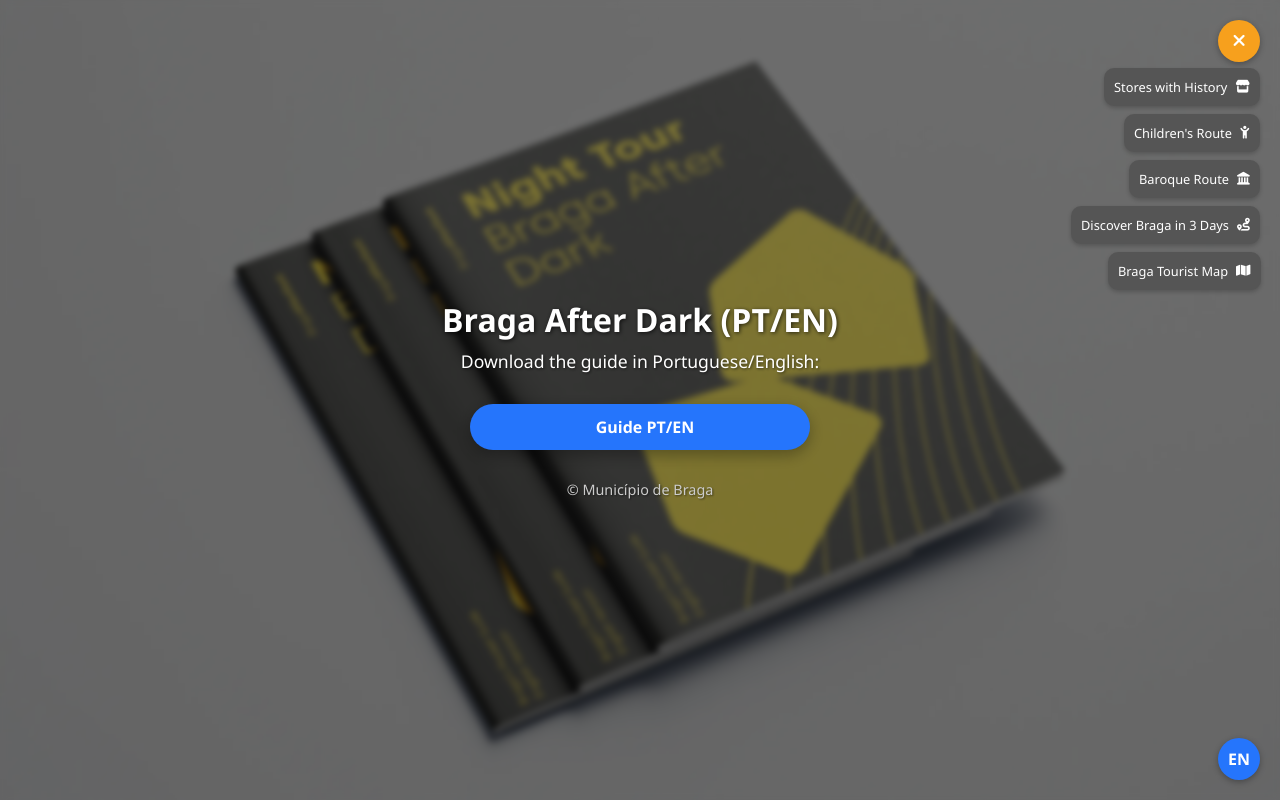
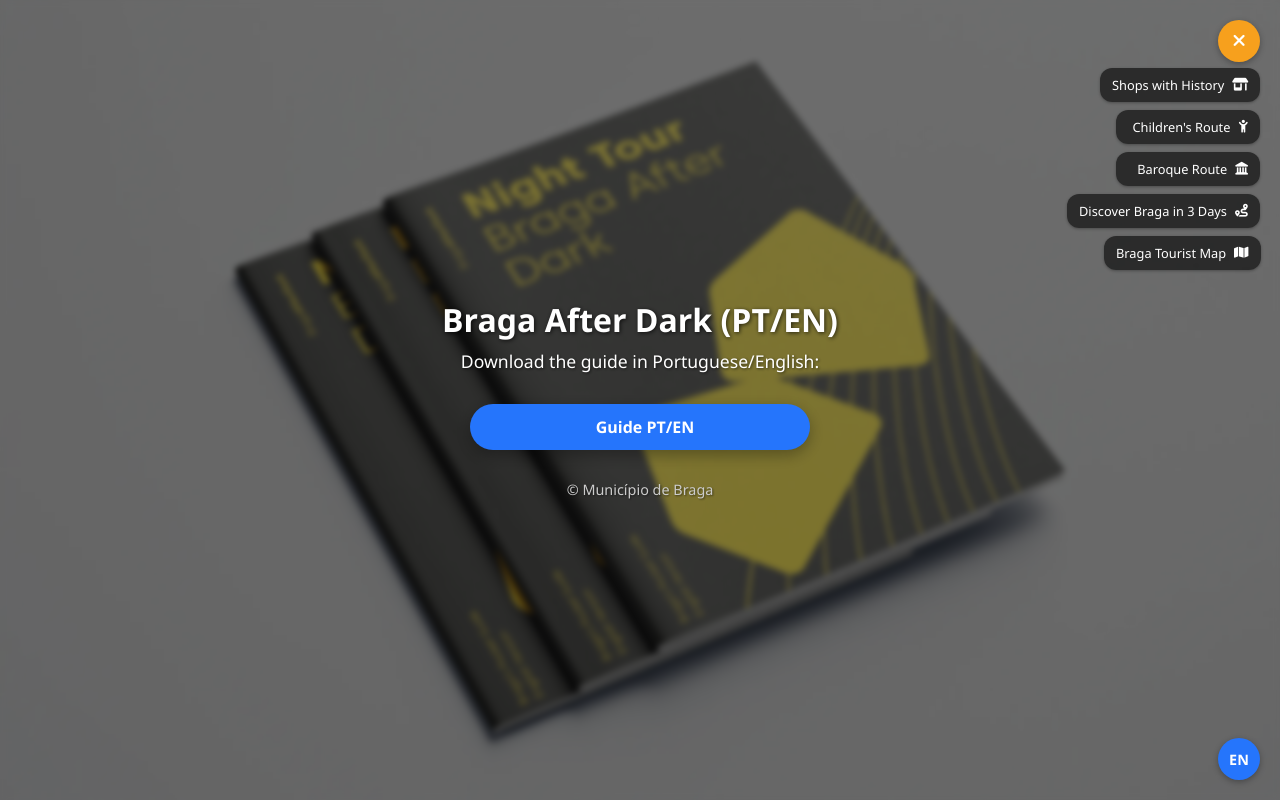
Before and after one commit to Bragatur/bragaafterdark, a plain HTML site: page index.html in a window 1280 px wide. Both pictures are taken after a click on the element 1239 px from the left and 41 px from the top of the page. Drawn offline with Linux system fonts and the light colour scheme; some icons are missing.

Commit message:
Refactor index.html for layout and language features
Refactor HTML structure and styles for improved layout and functionality, including updates to language selection and menu options.

```diff
--- a/index.html
+++ b/index.html
@@ -15,6 +15,7 @@
       padding: 0;
       height: 100%;
       font-family: "Segoe UI", sans-serif;
+      /* Imagem de fundo ORIGINAL mantida */
       background: url('https://raw.githubusercontent.com/Bragatur/bragaafterdark/refs/heads/main/roteiro_noite.webp') no-repeat center center fixed;
       background-size: cover;
       color: white;
@@ -65,6 +66,7 @@
       text-shadow: 1px 1px 3px rgba(0, 0, 0, 0.6);
     }
 
+    /* Estilo do botão principal copiado de mapas.html */
     .link-button {
       display: flex;
       align-items: center;
@@ -101,111 +103,105 @@
       text-shadow: 1px 1px 2px rgba(0, 0, 0, 0.5);
     }
 
-    /* ESTILOS DO MENU FLUTUANTE (Botão e Opções) */
-    .floating-menu-dropdown {
+    /* --- INÍCIO: Estilos do Novo Menu Flutuante (Canto Superior Direito) --- */
+
+    .menu-dropdown { /* Alterado de .floating-menu-dropdown para .menu-dropdown */
       position: fixed;
       top: 20px;
       right: 20px;
-      z-index: 1000;
+      z-index: 1001;
       display: flex;
       flex-direction: column;
-      align-items: flex-end; /* Alinhar tudo à direita */
+      align-items: flex-end;
       opacity: 0;
-      transform: translateY(-20px); /* Ajustar a animação para vir de cima */
-      animation: floatIn 1s ease forwards;
+      transform: translateY(-20px);
+      animation: floatInTop 1s ease forwards;
     }
 
-    @keyframes floatIn {
+    @keyframes floatInTop {
       from { opacity: 0; transform: translateY(-20px); }
       to { opacity: 1; transform: translateY(0); }
     }
 
-    .menu-main {
-      display: flex;
-      flex-direction: column;
-      align-items: flex-end;
-    }
-
-    #menu-toggler {
+    /* NOVO ESTILO DO BOTÃO DE MENU (como roteiro Barroco_v4) */
+    .menu-icon {
       width: 42px;
       height: 42px;
       border-radius: 50%;
-      background-color: #f7a01d;
+      background-color: #f7a01d; /* Cor Laranja/Âmbar copiada */
       color: #fff;
       display: flex;
       align-items: center;
       justify-content: center;
-      font-weight: bold;
       font-size: 1.1rem;
       cursor: pointer;
       box-shadow: 0 2px 6px rgba(0, 0, 0, 0.3);
       transition: transform 0.3s ease, background-color 0.3s ease;
     }
 
-    #menu-toggler:hover {
+    .menu-icon:hover {
       transform: scale(1.1);
-      background-color: #e6911c;
+      background-color: #e6911c; /* Laranja mais escuro no hover copiado */
     }
 
     .menu-options {
       display: none;
-      align-items: flex-end; /* Garantir alinhamento à direita para aparecer debaixo do botão */
       flex-direction: column;
       gap: 8px;
       margin-top: 6px;
+      align-items: flex-end;
     }
 
     .menu-options.show {
       display: flex;
-      animation: fadeSlide 0.4s ease forwards;
+      animation: fadeSlideDown 0.4s ease forwards;
     }
 
+    /* NOVO ESTILO DOS LINKS DO MENU (com ícone à direita) copiado de mapas.html */
     .menu-option-link {
       display: flex;
       align-items: center;
-      /* Alterado para alinhar o conteúdo à direita, pois o ícone está no final */
-      justify-content: flex-end;
-      padding: 10px;
-      width: fit-content; /* Ajusta a largura ao conteúdo */
-      border-radius: 10px;
-      background-color: #555;
+      justify-content: flex-end; /* Alinhar à direita (texto esq, ícone dir) */
+      gap: 8px; /* Espaçamento entre texto e ícone */
+
+      background-color: rgba(0, 0, 0, 0.6);
       color: #fff;
       font-size: 0.8rem;
+      padding: 8px 12px;
+      border-radius: 12px;
+      text-align: right;
       text-decoration: none;
-      box-shadow: 0 2px 4px rgba(0, 0, 0, 0.2);
+      white-space: nowrap;
+      transition: background-color 0.3s, transform 0.2s;
+      box-shadow: 0 1px 3px rgba(0, 0, 0, 0.3);
       opacity: 0;
       transform: translateY(-10px);
-      animation: optionPop 0.35s ease forwards;
-      transition: background-color 0.3s;
-      margin-left: auto; /* Empurra o link para a direita dentro do seu contentor */
+      animation: optionPopDown 0.35s ease forwards;
+      min-width: 120px;
     }
 
-    .menu-options.show .menu-option-link:nth-last-child(n) {
-        animation-delay: calc(0.05s * var(--i));
+    .menu-option-link:hover {
+        background-color: rgba(0, 0, 0, 0.8);
+        transform: scale(1.05);
     }
 
-
-    .menu-option-link:hover {
-        background-color: #333;
-    }
-
-    @keyframes fadeSlide {
+    @keyframes fadeSlideDown {
       from { opacity: 0; transform: translateY(-10px); }
       to { opacity: 1; transform: translateY(0); }
     }
 
-    @keyframes optionPop {
-      0% { opacity: 0; transform: translateY(-10px) scale(0.9); }
+    @keyframes optionPopDown {
+      0% { opacity: 0; transform: translateY(-10px) scale(0.8); }
       100% { opacity: 1; transform: translateY(0) scale(1); }
     }
 
-    /* Estilo para o ícone (agora ele está sempre depois do texto) */
-    .menu-option-link i {
-        margin-left: 8px; /* Adiciona espaço à esquerda do ícone */
-        /* Removido: margin-right: 8px; */
+    .menu-options.show .menu-option-link:nth-child(n) {
+      animation-delay: calc(0.05s * var(--i));
     }
 
-    /* Botão de idioma (inferior direito) - NOVOS ESTILOS */
+    /* --- FIM: Estilos do Novo Menu Flutuante --- */
+
+    /* Botão flutuante de idiomas com legenda horizontal copiado de mapas.html */
     .lang-dropdown {
       position: fixed;
       bottom: 20px;
@@ -219,6 +215,17 @@
       animation: floatIn 1s ease forwards;
     }
 
+    @keyframes floatIn {
+      from { opacity: 0; transform: translateY(20px); }
+      to { opacity: 1; transform: translateY(0); }
+    }
+
+    .lang-main {
+      display: flex;
+      flex-direction: column;
+      align-items: center;
+    }
+
     .lang-icon {
       width: 42px;
       height: 42px;
@@ -229,6 +236,7 @@
       align-items: center;
       justify-content: center;
       font-weight: bold;
+      font-size: 0.9rem;
       cursor: pointer;
       box-shadow: 0 2px 6px rgba(0, 0, 0, 0.3);
       transition: transform 0.3s ease, background-color 0.3s ease;
@@ -248,14 +256,34 @@
 
     .lang-options.show {
       display: flex;
-      animation: fadeSlideDown 0.4s ease forwards;
+      animation: fadeSlide 0.4s ease forwards;
     }
 
-    @keyframes fadeSlideDown {
+    /* Adicionado estilo para as opções de idioma */
+    .lang-options .lang-icon {
+      width: 38px;
+      height: 38px;
+      font-size: 0.8rem;
+      background-color: #555;
+      opacity: 0;
+      transform: translateY(10px);
+      animation: optionPop 0.35s ease forwards;
+    }
+
+    @keyframes fadeSlide {
       from { opacity: 0; transform: translateY(10px); }
       to { opacity: 1; transform: translateY(0); }
     }
 
+    /* Adicionado Keyframes para opção de idioma */
+    @keyframes optionPop {
+      0% { opacity: 0; transform: translateY(10px) scale(0.8); }
+      100% { opacity: 1; transform: translateY(0) scale(1); }
+    }
+
+    .lang-options.show .lang-icon:nth-child(n) {
+      animation-delay: calc(0.05s * var(--i));
+    }
 
   </style>
 </head>
@@ -276,7 +304,7 @@
     </main>
   </div>
 
-  <div class="floating-menu-dropdown">
+  <div class="menu-dropdown">
     <div class="menu-main">
       <div id="menu-toggler" class="menu-icon"><i class="fa-solid fa-bars"></i></div>
     </div>
@@ -306,56 +334,57 @@
       fr: "https://visitbraga.travel/wp-content/uploads/2025/06/Roteiro-Braga-After-Dark.pdf"
     };
 
+    // Ícones padronizados (copiados de rot_3_dias.html e mapas.html)
     const menuIcons = {
         "Mapa Turístico de Braga": "fa-solid fa-map",
         "Roteiro do Barroco": "fa-solid fa-landmark",
         "Roteiro Infantil": "fa-solid fa-child-reaching",
         "Descobrir Braga em 3 Dias": "fa-solid fa-route",
-        "Lojas com História": "fa-solid fa-store",
+        "Lojas com História": "fa-solid fa-shop", /* Usado fa-shop para consistência com o outro ficheiro corrigido */
         "Braga Tourist Map": "fa-solid fa-map",
         "Baroque Route": "fa-solid fa-landmark",
         "Children's Route": "fa-solid fa-child-reaching",
         "Discover Braga in 3 Days": "fa-solid fa-route",
-        "Stores with History": "fa-solid fa-store",
+        "Shops with History": "fa-solid fa-shop",
         "Ruta del Barroco": "fa-solid fa-landmark",
         "Ruta Infantil": "fa-solid fa-child-reaching",
         "Descubrir Braga en 3 Días": "fa-solid fa-route",
-        "Tiendas con Historia": "fa-solid fa-store",
+        "Tiendas con Historia": "fa-solid fa-shop",
         "Carte Touristique de Braga": "fa-solid fa-map",
         "Itinéraire Baroque": "fa-solid fa-landmark",
         "Itinéraire Enfants": "fa-solid fa-child-reaching",
         "Découvrir Braga en 3 Jours": "fa-solid fa-route",
-        "Magasins avec Histoire": "fa-solid fa-store",
+        "Magasins avec Histoire": "fa-solid fa-shop",
     };
 
-    // Lista de links do menu sem o Braga After Dark
+    // Lista de links do menu SEM o Braga After Dark
     const menuTranslations = {
       pt: [
         { name: "Mapa Turístico de Braga", url: "https://bragatur.github.io/mapas/" },
         { name: "Descobrir Braga em 3 Dias", url: "https://bragatur.github.io/roteiros/" },
         { name: "Roteiro do Barroco", url: "https://bragatur.github.io/roteiro_barroco_braga/" },
-        { name: "Roteiro Infantil", url: "https://bragatur.github.io/roteiro_infantil/" },
+        { name: "Roteiro Infantil", url: "https://bragatur.github.io/roteiro_intantil/" },
         { name: "Lojas com História", url: "https://bragatur.github.io/lojascomhistoria/" }
       ],
       en: [
         { name: "Braga Tourist Map", url: "https://bragatur.github.io/mapas/" },
         { name: "Discover Braga in 3 Days", url: "https://bragatur.github.io/roteiros/" },
         { name: "Baroque Route", url: "https://bragatur.github.io/roteiro_barroco_braga/" },
-        { name: "Children's Route", url: "https://bragatur.github.io/roteiro_infantil/" },
-        { name: "Stores with History", url: "https://bragatur.github.io/lojascomhistoria/" }
+        { name: "Children's Route", url: "https://bragatur.github.io/roteiro_intantil/" },
+        { name: "Shops with History", url: "https://bragatur.github.io/lojascomhistoria/" }
       ],
       es: [
         { name: "Mapa Turístico de Braga", url: "https://bragatur.github.io/mapas/" },
         { name: "Descubrir Braga en 3 Días", url: "https://bragatur.github.io/roteiros/" },
         { name: "Ruta del Barroco", url: "https://bragatur.github.io/roteiro_barroco_braga/" },
-        { name: "Ruta Infantil", url: "https://bragatur.github.io/roteiro_infantil/" },
+        { name: "Ruta Infantil", url: "https://bragatur.github.io/roteiro_intantil/" },
         { name: "Tiendas con Historia", url: "https://bragatur.github.io/lojascomhistoria/" }
       ],
       fr: [
         { name: "Carte Touristique de Braga", url: "https://bragatur.github.io/mapas/" },
         { name: "Découvrir Braga en 3 Jours", url: "https://bragatur.github.io/roteiros/" },
         { name: "Itinéraire Baroque", url: "https://bragatur.github.io/roteiro_barroco_braga/" },
-        { name: "Itinéraire Enfants", url: "https://bragatur.github.io/roteiro_infantil/" },
+        { name: "Itinéraire Enfants", url: "https://bragatur.github.io/roteiro_intantil/" },
         { name: "Magasins avec Histoire", url: "https://bragatur.github.io/lojascomhistoria/" }
       ]
     };
@@ -368,6 +397,7 @@
     const menuToggler = document.getElementById('menu-toggler');
 
 
+    /* Função renderDropdown padronizada */
     function renderDropdown(current) {
       langOptions.innerHTML = '';
       let i = 1;
@@ -385,20 +415,26 @@
 
     currentLang.addEventListener('click', () => { langOptions.classList.toggle('show'); });
 
+    /* Função renderMenu padronizada (com animação de topo para baixo) */
     function renderMenu(lang) {
       const links = menuTranslations[lang] || menuTranslations['en'];
       menuOptions.innerHTML = '';
       let i = links.length; // Contagem regressiva para animação de cima para baixo
 
-      // Iverte a ordem dos links para o efeito de animação (o 1º no array aparece no topo)
+      // Iverte a ordem dos links e itera sobre eles
       [...links].reverse().forEach(link => {
         const a = document.createElement('a');
         a.className = 'menu-option-link';
         a.href = link.url;
-        a.target = "_blank";
-        const iconClass = menuIcons[link.name] || 'fa-solid fa-circle-info'; // Ícone padrão
+        const iconClass = menuIcons[link.name] || 'fa-solid fa-circle-info';
         a.innerHTML = `${link.name} <i class="${iconClass}"></i>`;
         a.style.setProperty('--i', i--);
+
+        /* Apenas o link Lojas com História abre numa nova tab */
+        const isHistoryShops = link.url === "https://bragatur.github.io/lojascomhistoria/";
+        a.target = isHistoryShops ? "_blank" : "_self";
+        a.rel = isHistoryShops ? "noopener noreferrer" : "";
+
         menuOptions.appendChild(a);
       });
     }
@@ -419,12 +455,16 @@
 
       document.getElementById("title").textContent = content.title;
       document.getElementById("description").textContent = content.description;
+      document.title = content.title;
+
       btn.href = pdfLinks[lang] || "#";
       btn.innerHTML = `<i class='lni lni-download'></i> ${content.label}`;
-      document.title = content.title;
+
       currentLang.textContent = flagMap[lang];
+
       renderDropdown(lang);
       renderMenu(lang);
+
       langOptions.classList.remove('show');
 
       // Fecha o menu principal se estiver aberto ao mudar o idioma
@@ -432,13 +472,23 @@
       menuToggler.innerHTML = '<i class="fa-solid fa-bars"></i>';
     }
 
+    function getBrowserLanguage() {
+      const preferredLangs = navigator.languages || (navigator.language ? [navigator.language] : []);
+      const supportedLangs = Object.keys(texts);
+      let finalLang = 'pt'; // Define 'pt' como padrão para esta página
+
+      for (let i = 0; i < preferredLangs.length; i++) {
+          const baseLangCode = preferredLangs[i].slice(0, 2).toLowerCase();
+          if (supportedLangs.includes(baseLangCode)) {
+              finalLang = baseLangCode;
+              break;
+          }
+      }
+      return finalLang;
+    }
+
     document.addEventListener('DOMContentLoaded', () => {
-      // Tenta detetar o idioma do navegador, caso contrário usa 'en'
-      const userLang = navigator.language.slice(0,2);
-      const supported = Object.keys(texts);
-      // Usar 'pt' como idioma padrão se o idioma do utilizador não for suportado, uma vez que a página está em português
-      const lang = supported.includes(userLang) ? userLang : 'pt';
-      setLanguage(lang);
+      setLanguage(getBrowserLanguage());
     });
   </script>
 </body>
```
